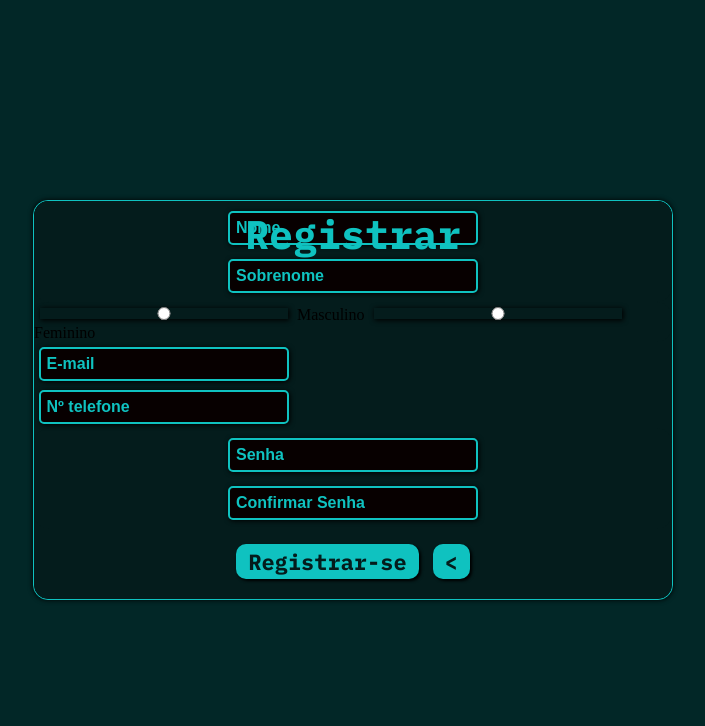
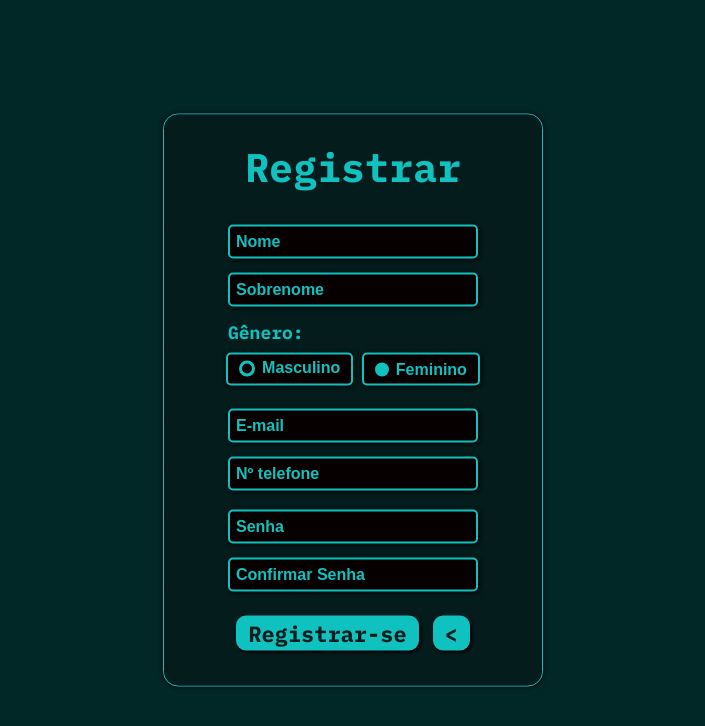
Before and after one commit to DiegoAlvesCavalcanti/cavalcantis-documentation, a plain HTML site: page pages/signup.html in a window 1280 px wide. Shown: the whole page, without its empty margins (287-992 px from the left). Drawn offline with Linux system fonts and the light colour scheme.

Commit message:
Adiciona estilo padrão à tela de registro

```diff
--- a/pages/signup.html
+++ b/pages/signup.html
@@ -5,15 +5,16 @@
         <meta name="viewport" content="width=device-width, initial-scale=1.0" />
         <title>Registrar</title>
         <link rel="stylesheet" href="../styles/signin-up-style.css" />
+        <link rel="shortcut icon" href="../icons/favicon.ico" type="image/x-icon">
     </head>
     <body>
         <main>
-            <div class="formulario">
+            <div id="formulario-signup" class="formulario">
                 <form action="" method="">
-                    <fieldset>
-                        <legend class="form-title">Registrar</legend>
+                    <fieldset id="fieldset-signup">
+                        <legend id="form-title-signup" class="form-title">Registrar</legend>
                         <div class="form-elements">
-                            <fieldset>
+                            <fieldset class="form-component-fieldset">
                                 <legend class="legend-display-none">Nome</legend>
                                 <div id="signup-name">
                                     <div id="signup-name-data">
@@ -26,24 +27,32 @@
                                     </div>
                                 </div>
                             </fieldset>
-                            <fieldset>
-                                <legend class="legend-display-none" >Gênero</legend>
+                            <fieldset class="form-component-fieldset">
+                                <legend id="legend-gender-signup" class="legend-display-none">Gênero:</legend>
                                 <div id="signup-gender">
-                                    <input type="radio" name="gender" id="masc" />
+                                    <div class="radio-area">
+                                        <input required checked type="radio" name="gender" id="masc" />
                                         <label for="masc">Masculino</label>
-                                    <input type="radio" name="gender" id="fem" />
+                                    </div>
+                                    <div class="radio-area">
+                                        <input required type="radio" name="gender" id="fem" />
                                         <label for="fem">Feminino</label>
                                     </div>
+                                </div>
                             </fieldset>
+                            <fieldset class="form-component-fieldset">
                                 <div id="signup-email">
                                     <input type="email" name="email" id="email" placeholder="E-mail" />
                                     <span id="email-span"></span>
                                 </div>
+                            </fieldset>
+                            <fieldset class="form-component-fieldset">
                                 <div id="signup-phonenumber">
                                     <input type="tel" name="number" id="number" placeholder="Nº telefone" />
                                     <span id="numtel-span"></span>
                                 </div>
-                            <fieldset>
+                            </fieldset>
+                            <fieldset class="form-component-fieldset">
                                 <legend class="legend-display-none" >Senha</legend>
                                 <div id="signup-password">
                                     <div id="signup-password-data">
--- a/styles/signin-up-style.css
+++ b/styles/signin-up-style.css
@@ -29,7 +29,6 @@ font-family: "IBM Plex Mono", monospace;
 font-weight: 700;
 font-style: normal;
 }
-/* ================================== */
 
 /* ===== Sign-in/Sign-up Styles ====== */
 body {
@@ -41,7 +40,7 @@ body {
     top: 50%;
     left: 50%;
     transform: translate(-50%, -50%);
-    border: 1px  solid var(--cor-0);
+    border: 1px solid var(--cor-0);
     border-radius: 15px;
     box-shadow: 0px 0px 5px 0.1px black;
 }
@@ -55,6 +54,7 @@ fieldset {
 figure#figure-img > img {
     width: 350px;
     margin: 32px 0px 8px 0px;
+    /*filter: drop-shadow(0px 0px 0px 0px var(--cor-0));*/
 }
 
 fieldset > legend.form-title {
@@ -80,7 +80,7 @@ div#signup-password-data, div#signup-confirmpsswrd-data {
     margin: 5px 0px;
 }
 
-input {
+input, div.radio-area {
     background-color: var(--cor-6);
     color: var(--cor-0);
     border-style: none;
@@ -95,7 +95,7 @@ input {
     box-shadow: 1px 1px 5px 0.1px black;
 }
 
-input:hover {
+input:hover, div.radio-area:hover {
     background-color: color-mix(in srgb, white 15%, var(--cor-6) 50%);
 }
 
@@ -126,4 +126,77 @@ div.buttons > button > a {
     color: var(--cor-5);
 }
 
-/* ===== Only Sign-up Styles ====== */
+/* ======== Only Sign-up Styles ======== */
+div#formulario-signup {
+    width: 380px;
+}
+
+fieldset#fieldset-signup {
+    padding: 95px 0px 15px 0px;
+}
+
+legend#form-title-signup {
+    margin-top: -69px;
+}
+
+.form-component-fieldset {
+    margin: 5px 0px;
+}
+
+#legend-gender-signup {
+    font-family: "IBM Plex Mono", monospace;
+    font-weight: bold;
+    font-size: 18px;
+    color: var(--cor-0);
+    display: initial;
+    margin-left: 64px;
+}
+
+div#signup-gender {
+    padding: 15px 0px 20px 0px;
+}
+
+div.radio-area {
+    display: inline;
+}
+
+/* ========== Input Radio ========== */
+input[type="radio"] {
+    width: auto;
+    cursor: pointer;
+    display: none;
+}
+
+label {
+    display: inline-flex;
+    cursor: pointer;
+}
+
+label:before {
+    position: relative;
+    top: 1.5px;
+    display: inline-block;
+    content: "";
+    width: 10px;
+    height: 10px;
+    background-color: var(--cor-0);
+    border: 2px solid var(--cor-0);
+    border-radius: 50%;
+    margin: 0px 7px 0px 5px;
+}
+
+input[type="radio"]:checked + label:before {
+    width: 10px;
+    height: 10px;
+    border: 3.5px solid var(--cor-0);
+    background-color: var(--cor-6);
+}
+/*===================================*/
+
+label[for="fem"] {
+    padding-right: 5px;
+}
+
+div#signup-email, #signup-phonenumber, #signup-gender {
+    text-align: center;
+}
```
Also changed, not shown: pages/signin.html (+1 -0 lines). Lines whose indentation alone changed are shown as unchanged.
